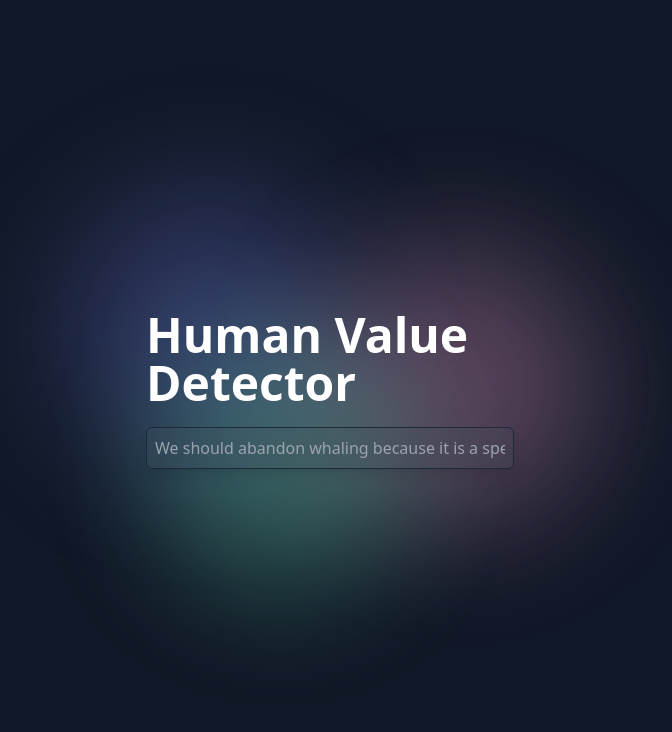
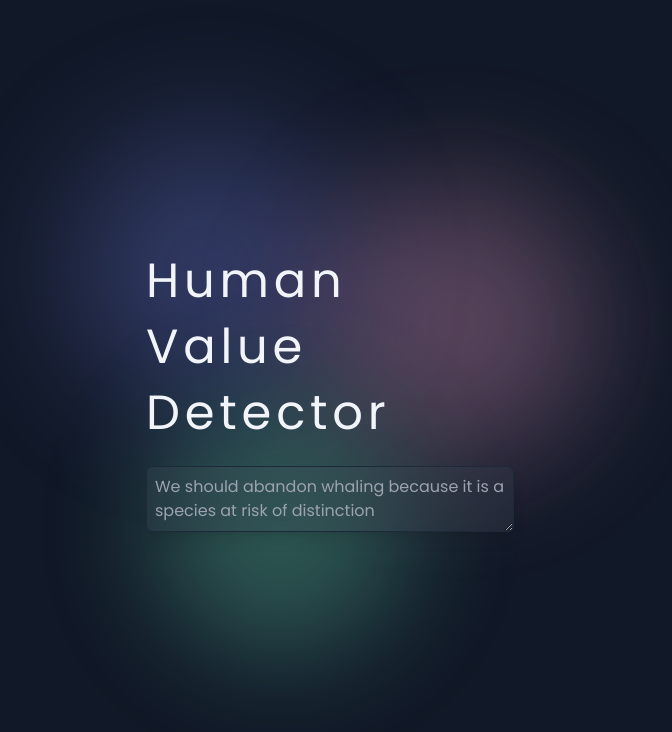
Before and after one commit to danielschroter/human-value-app, a Next.js app: page / in a window 1280 px wide. Shown: the top 732 px of the page, without its empty margins (310-982 px from the left). Built offline with nearby package versions, Linux system fonts and the light colour scheme.

Commit message:
FontStyle and Textarea

```diff
--- a/app/components/Hero.tsx
+++ b/app/components/Hero.tsx
@@ -10,7 +10,6 @@ export default function Hero() {
 
   const getValues = async () => {
     setIsLoading(true);
-    console.log("Getting in get Values", isLoading);
     const res = await fetch(`https://values.args.me/api/?argument=${bio}`);
     setIsLoading(false);
     return res.json();
@@ -46,10 +45,10 @@ export default function Hero() {
             {/* <h2 className="font-extrabold text-transparent text-5xl bg-clip-text bg-gradient-to-r from-purple-400 to-pink-600 ">
                   Human Value Detector
                 </h2> */}
-            <h2 className="font-extrabold text-5xl text-white ">
+            <h2 className="text-5xl text-slate-100 tracking-widest leading-snug">
               Human Value Detector
             </h2>
-            <input
+            <textarea
               value={bio}
               onChange={(e) => setBio(e.target.value)}
               // rows={4}
@@ -73,7 +72,6 @@ export default function Hero() {
               <div className="flex flex-wrap gap-6">
                 {values.map((v) => (
                   <div
-                    //className="text-sm text-gray-300 bg-slate-700/50 px-4 py-2 rounded-3xl shadow-md"
                     className="text-sm text-gray-300 bg-slate-700/50 px-4 py-2 rounded-3xl shadow-md border border-pink-600 hover:bg-pink-600"
                     key={v}
                   >
@@ -83,6 +81,13 @@ export default function Hero() {
               </div>
             )}
           </div>
+          {/* <a
+              href="#"
+              className="w-full p-2 rounded-full text-center border border-2 border-pink-600 text-slate-100"
+            >
+              {" "}
+              analyze{" "}
+            </a> */}
         </div>
       </div>
     </div>
--- a/app/page.tsx
+++ b/app/page.tsx
@@ -1,13 +1,18 @@
 import Image from "next/image";
-import { Inter } from "next/font/google";
+import { Inter, Poppins } from "next/font/google";
 import styles from "./page.module.css";
 import Hero from "./components/Hero";
 
 const inter = Inter({ subsets: ["latin"] });
 
+const poppins = Poppins({
+  subsets: ["latin"],
+  weight: ["300", "400", "500", "600", "700", "800", "900"],
+});
+
 export default function Home() {
   return (
-    <main>
+    <main className={`${poppins.className}`}>
       <Hero />
     </main>
   );
```
